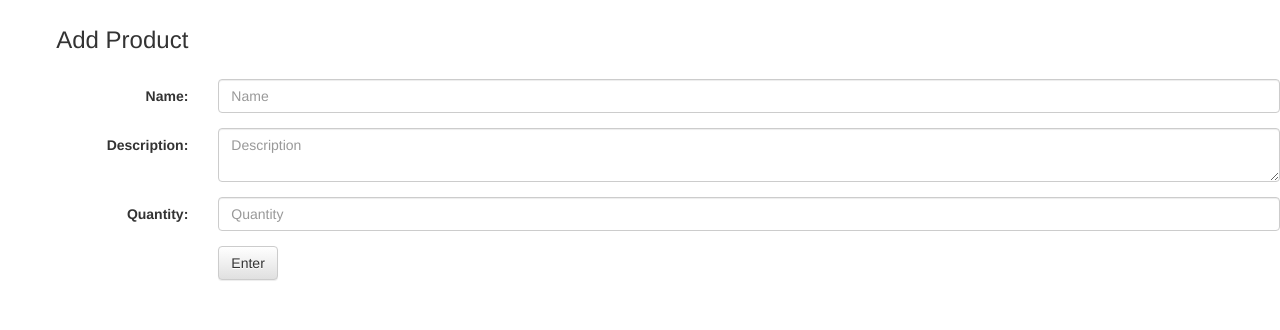
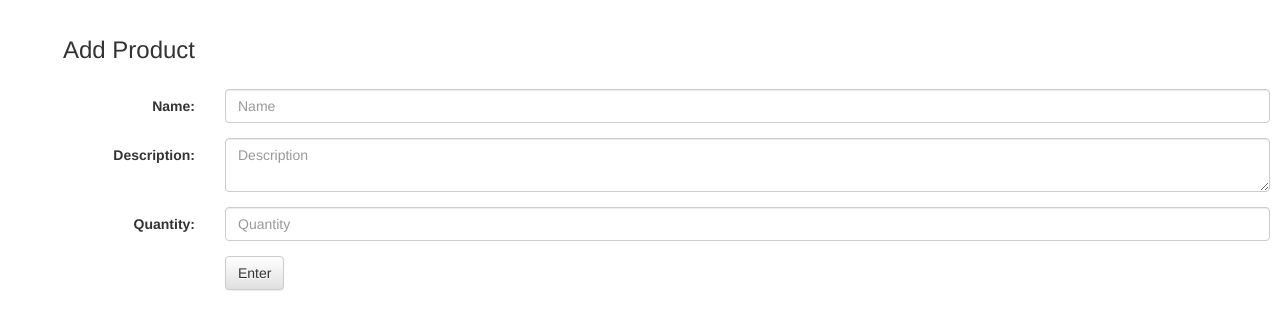
Before and after one commit to michaelroubeiz/287_Assignment, a PHP site: page /P8Add.html in a window 1280 px wide. Shown: the part 218-548 px from the top of the page. Run offline with PHP 8.4, Linux system fonts and the light colour scheme.

Commit message:
Update P7P8.css

```diff
--- a/css/P7P8.css
+++ b/css/P7P8.css
@@ -28,3 +28,11 @@
 .nav-link {
   color: #fff;
 }
+
+.form-horizontal {
+  padding: 10px;
+}
+
+th {
+  text-align: center;
+}
```
